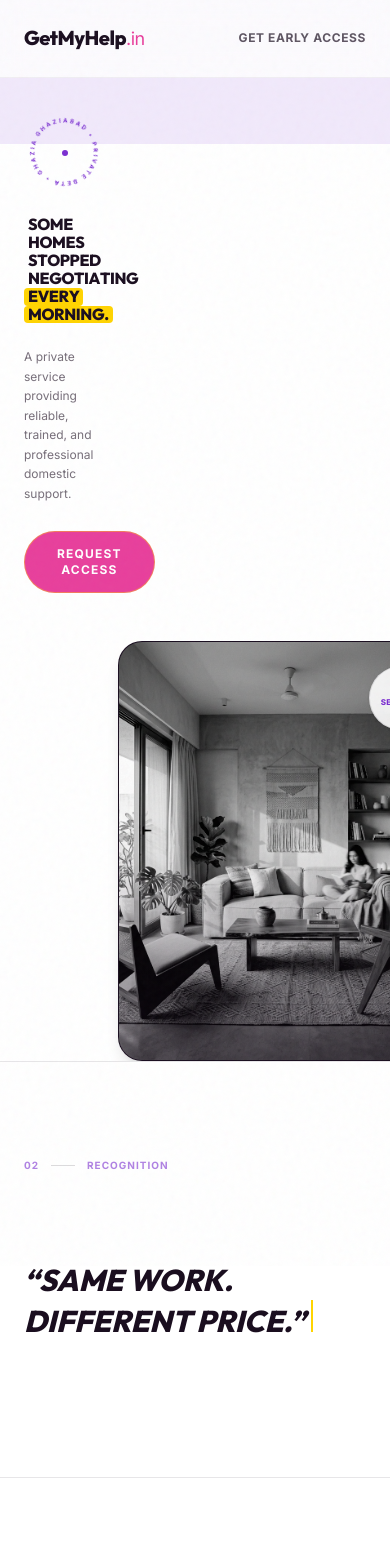
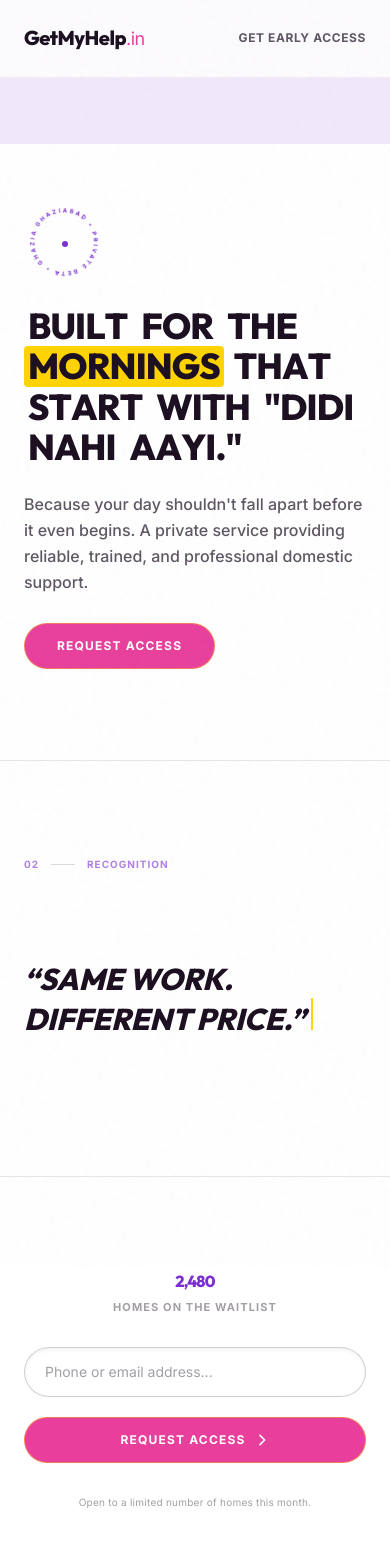
Before and after one commit to shak5hi/getmyhelweb, a Next.js app in the folder frontend/: page / in a window 390 px wide. Shown: the top 1568 px of the page. Built offline with nearby package versions, Linux system fonts and the light colour scheme.

Commit message:
design: update hero copy and fix mobile layout

```diff
--- a/frontend/src/app/page.tsx
+++ b/frontend/src/app/page.tsx
@@ -126,8 +126,8 @@ export default function Home() {
 
               {/* Headline with word-safe letter stagger animation */}
               <WordSafeHeadline
-                text="Some homes stopped negotiating every morning."
-                className="text-3.5xl md:text-5xl lg:text-5.5xl leading-[1.12]"
+                text='Built for the mornings that start with "Didi nahi aayi."'
+                className="text-4xl md:text-5xl lg:text-5.5xl leading-[1.12] tracking-tight"
               />
 
               {/* Supporting info */}
@@ -135,9 +135,9 @@ export default function Home() {
                 variants={supportingVariants}
                 initial="hidden"
                 animate="visible"
-                className="text-[#1A0E1F]/60 text-xs md:text-sm font-sans max-w-md leading-relaxed"
+                className="text-[#1A0E1F]/70 text-base md:text-lg font-sans max-w-md leading-relaxed font-medium"
               >
-                A private service providing reliable, trained, and professional domestic support.
+                Because your day shouldn't fall apart before it even begins. A private service providing reliable, trained, and professional domestic support.
               </motion.p>
 
               {/* CTA Button */}
@@ -157,7 +157,7 @@ export default function Home() {
             </div>
 
             {/* Right Column - Vertical Framed Photo (Matches Inspo Layout) */}
-            <div className="col-span-12 md:col-span-5 flex justify-center z-10">
+            <div className="hidden md:flex col-span-12 md:col-span-5 justify-center z-10">
               <div className="w-full max-w-[340px] md:max-w-none h-[420px] md:h-[500px] lg:h-[550px] rounded-3xl overflow-hidden bg-[#1A0E1F] border border-[#1A0E1F]/10 shadow-lg relative group">
                 <img
                   src="/editorial_home.png"
```
